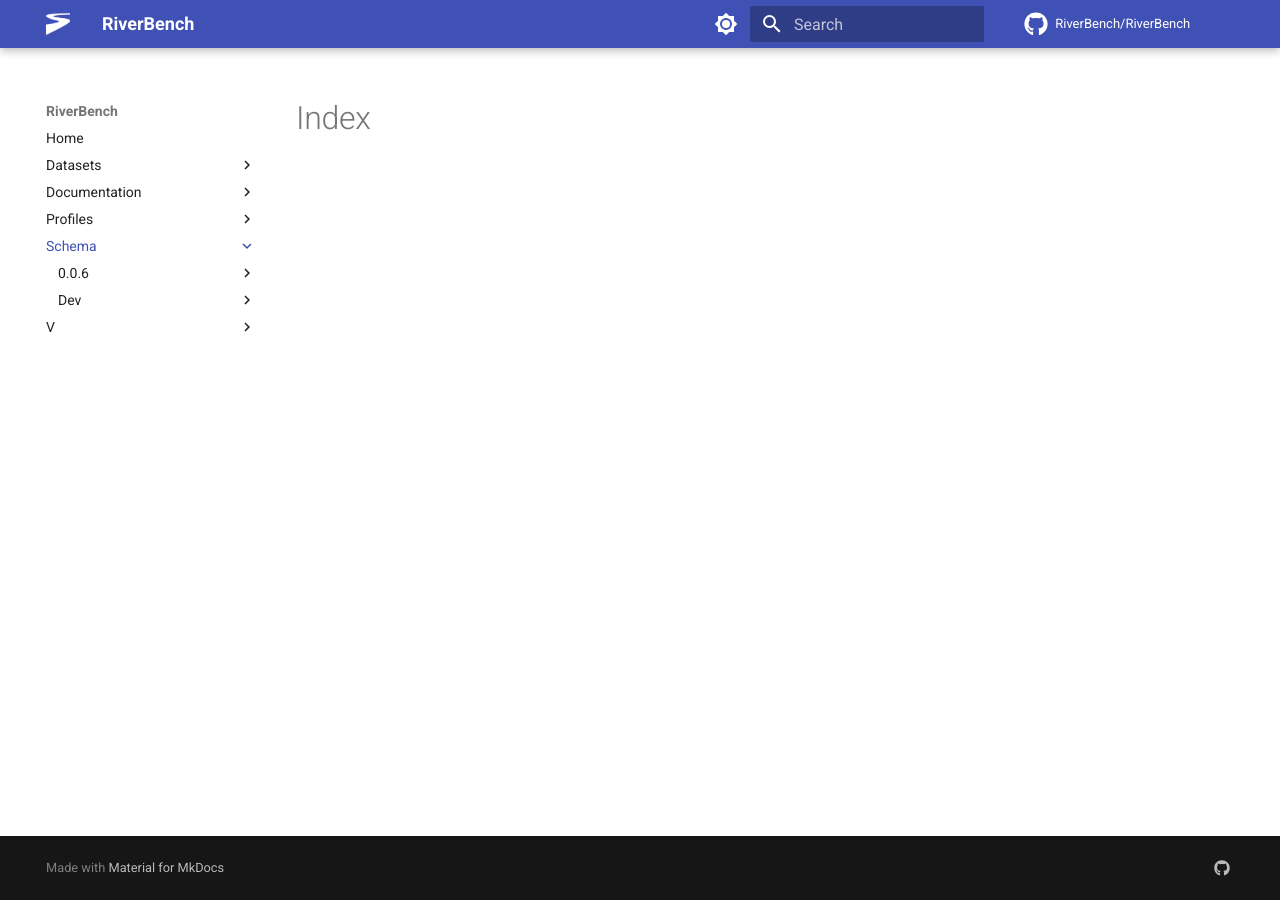
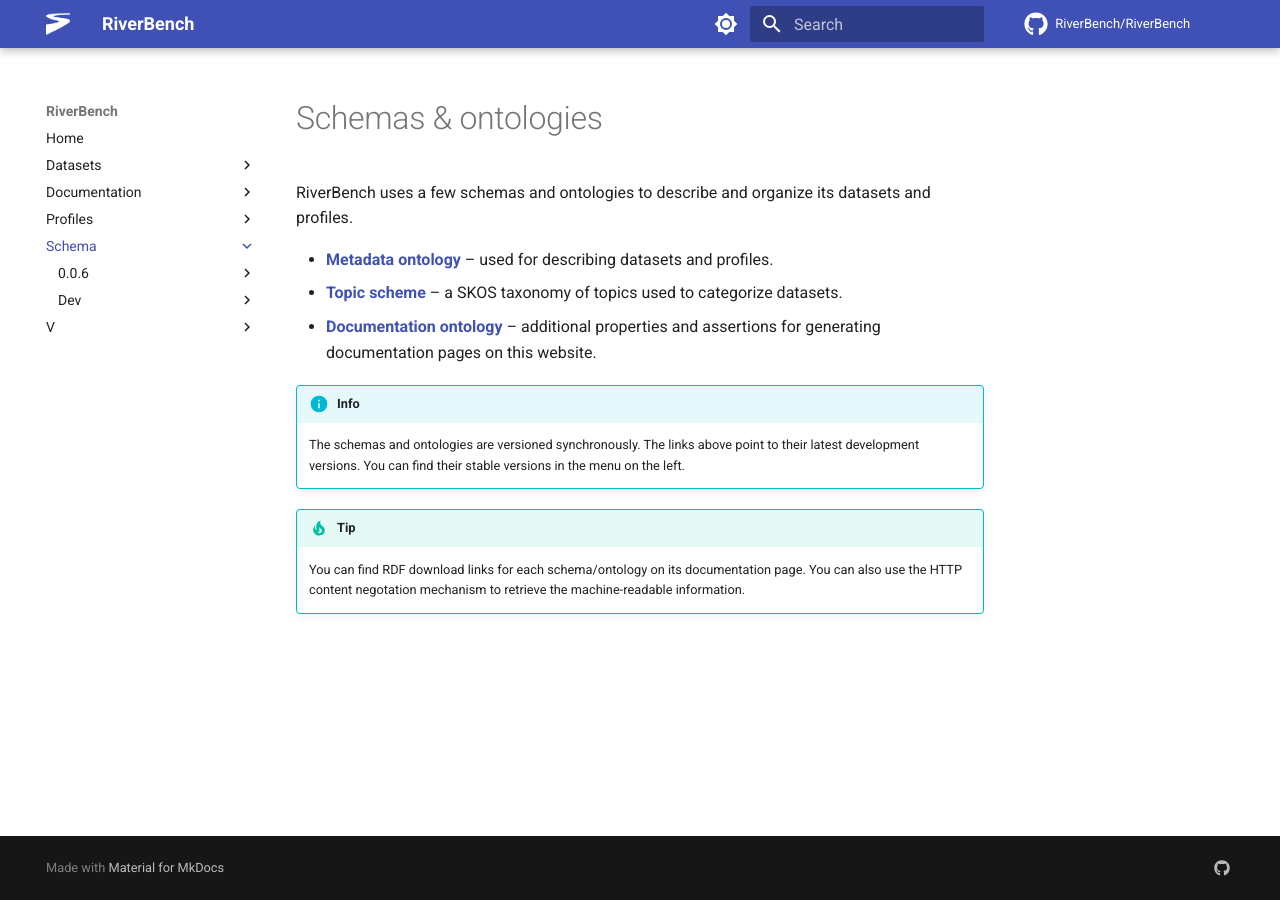
Before and after one commit to RiverBench/riverbench.github.io, an MkDocs documentation site: the page built from docs/schema/index.md, in a window 1280 px wide. Built offline with MkDocs 1.6.1 and Material for MkDocs 9.7.7, drawn with Linux system fonts in a browser that asks for light colours; comment, search, counter and statistics services are not loaded.

Commit message:
Fill out schema/index.md

```diff
--- a/docs/schema/index.md
+++ b/docs/schema/index.md
@@ -1 +1,15 @@
-TODO: overview of schemas
+# Schemas & ontologies
+
+RiverBench uses a few schemas and ontologies to describe and organize its datasets and profiles.
+
+* **[Metadata ontology](dev/metadata)** – used for describing datasets and profiles.
+* **[Topic scheme](dev/theme)** – a SKOS taxonomy of topics used to categorize datasets.
+* **[Documentation ontology](dev/documentation)** – additional properties and assertions for generating documentation pages on this website.
+
+!!! info
+
+    The schemas and ontologies are versioned synchronously. The links above point to their latest development versions. You can find their stable versions in the menu on the left.
+
+!!! tip
+
+    You can find RDF download links for each schema/ontology on its documentation page. You can also use the HTTP content negotation mechanism to retrieve the machine-readable information.
```
Also changed, not shown: docs/v/index.md (deleted, +0 -3 lines).
